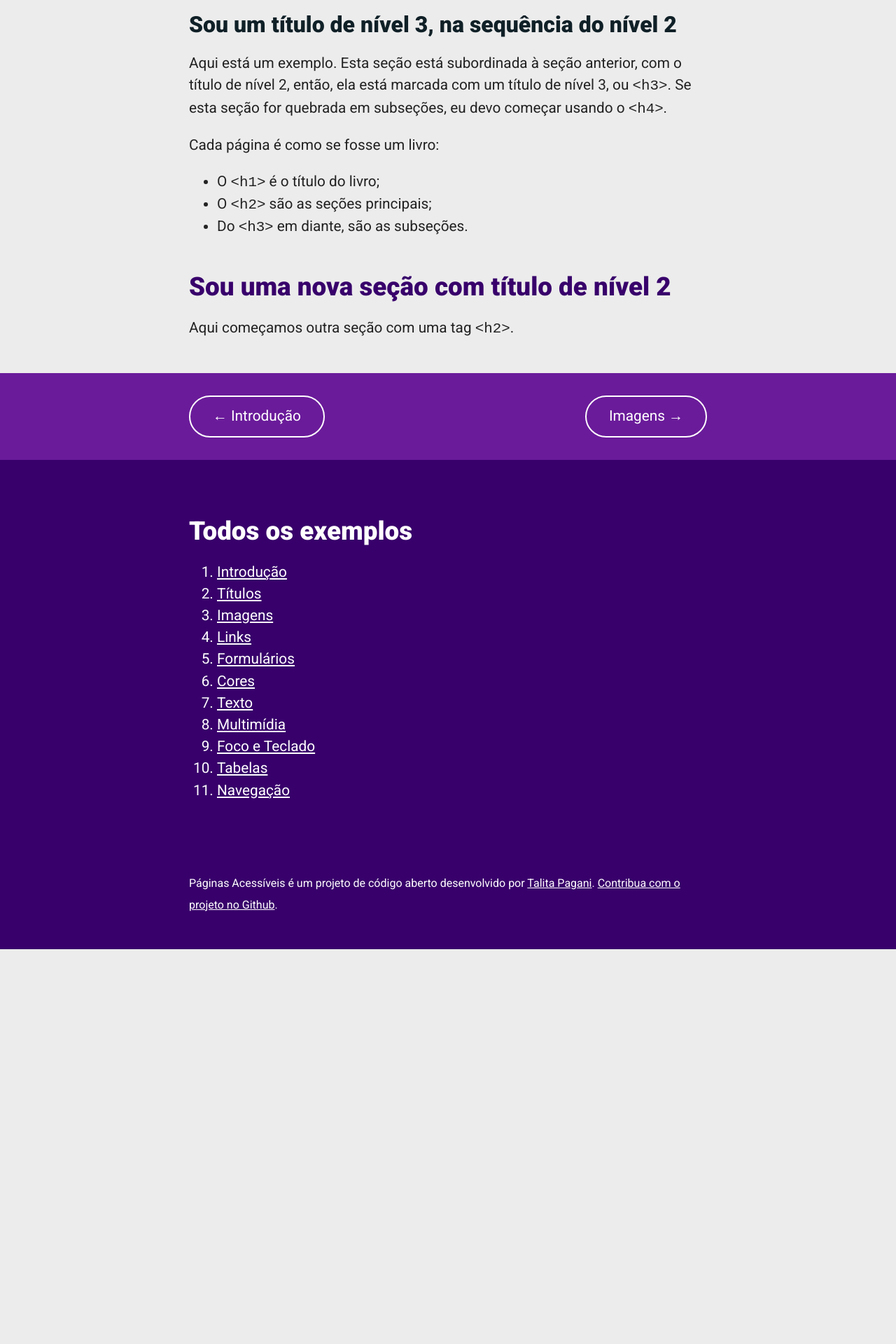
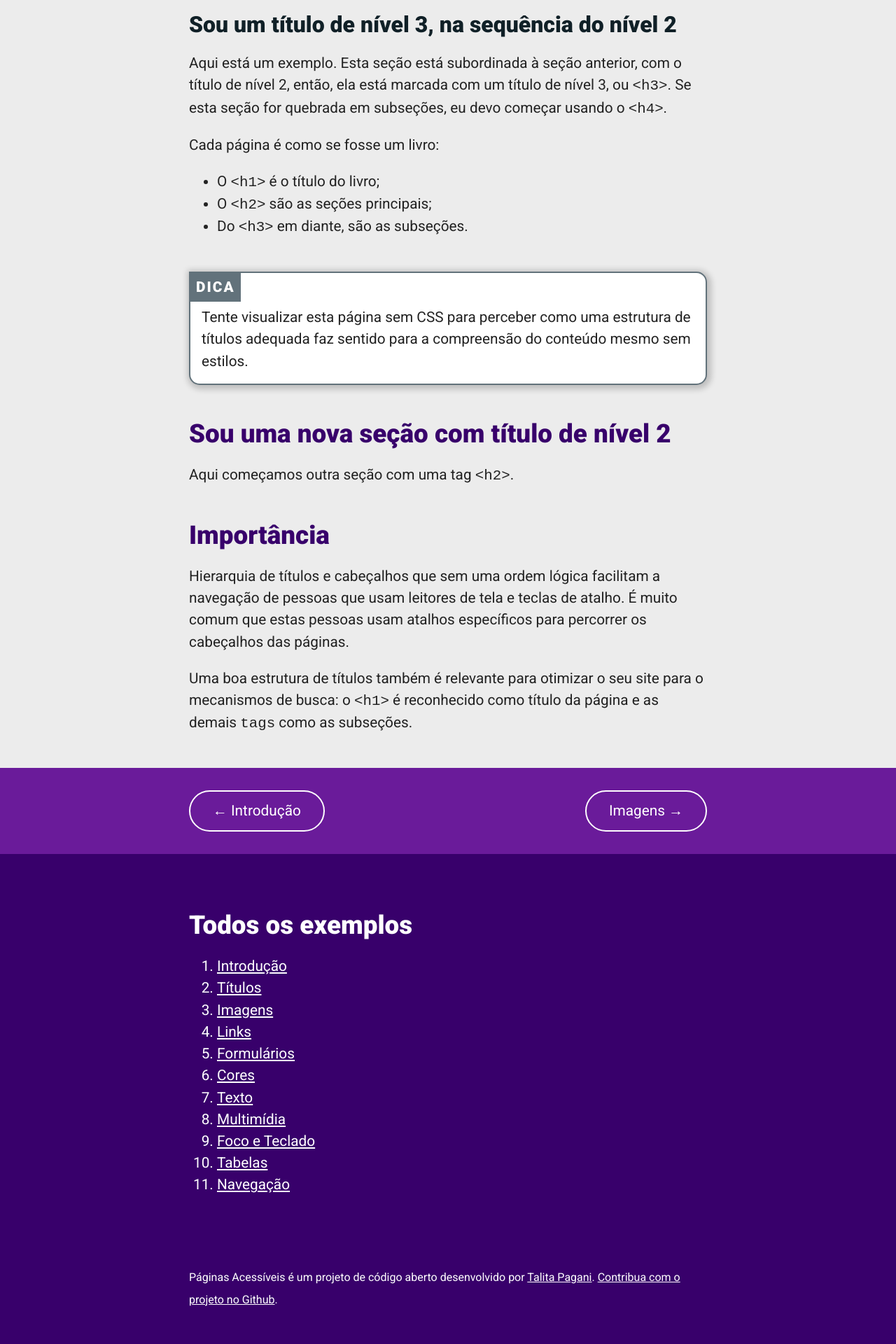
Before and after one commit to talitapagani/paginas-acessiveis, a Jekyll site: the page built from _examples/02-titulos.md, in a window 1280 px wide. Shown: the part 667-2587 px from the top of the page at 70% size. Built offline with Jekyll 4.4.1, drawn with Linux system fonts in a browser that asks for light colours; before the commit the page ends 2023 px from its top, so only the background shows below that.

Commit message:
Finished title example page

```diff
--- a/_examples/02-titulos.md
+++ b/_examples/02-titulos.md
@@ -28,6 +28,18 @@ Cada página é como se fosse um livro:
 - O `<h2>` são as seções principais;
 - Do `<h3>` em diante, são as subseções.
 
+
+<div class="tip">
+  <h2 class="tip-title">Dica</h2>
+  Tente visualizar esta página sem CSS para perceber como uma estrutura de títulos adequada faz sentido para a compreensão do conteúdo mesmo sem estilos.
+</div>
+
 ## Sou uma nova seção com título de nível 2
 
 Aqui começamos outra seção com uma tag `<h2>`.
+
+## Importância
+
+Hierarquia de títulos e cabeçalhos que sem uma ordem lógica facilitam a navegação de pessoas que usam leitores de tela e teclas de atalho. É muito comum que estas pessoas usam atalhos específicos para percorrer os cabeçalhos das páginas.
+
+Uma boa estrutura de títulos também é relevante para otimizar o seu site para o mecanismos de busca: o `<h1>` é reconhecido como título da página e as demais `tags` como as subseções.
--- a/_sass/components.scss
+++ b/_sass/components.scss
@@ -38,3 +38,26 @@
 		padding: 0 .5rem 0 .75rem;
 	}
 }
+
+.tip {
+	margin: 3rem 0;
+	padding: 3rem 1rem 1rem 1rem;
+	background: $light;
+	border: 2px solid $secondary-light-color;
+	border-radius: 0 15px 15px 15px;
+	box-shadow: 2px 2px 8px 4px rgba(0, 0, 0, .2);
+	position: relative;
+
+	.tip-title {
+		margin: 0;
+		font-size: 1.3rem;
+		color: $text-on-dark-color;
+		text-transform: uppercase;
+		letter-spacing: 2px;
+		background: $secondary-light-color;
+		padding: .5rem;
+		position: absolute;
+		top: 0;
+		left: 0;
+	}
+}
```
